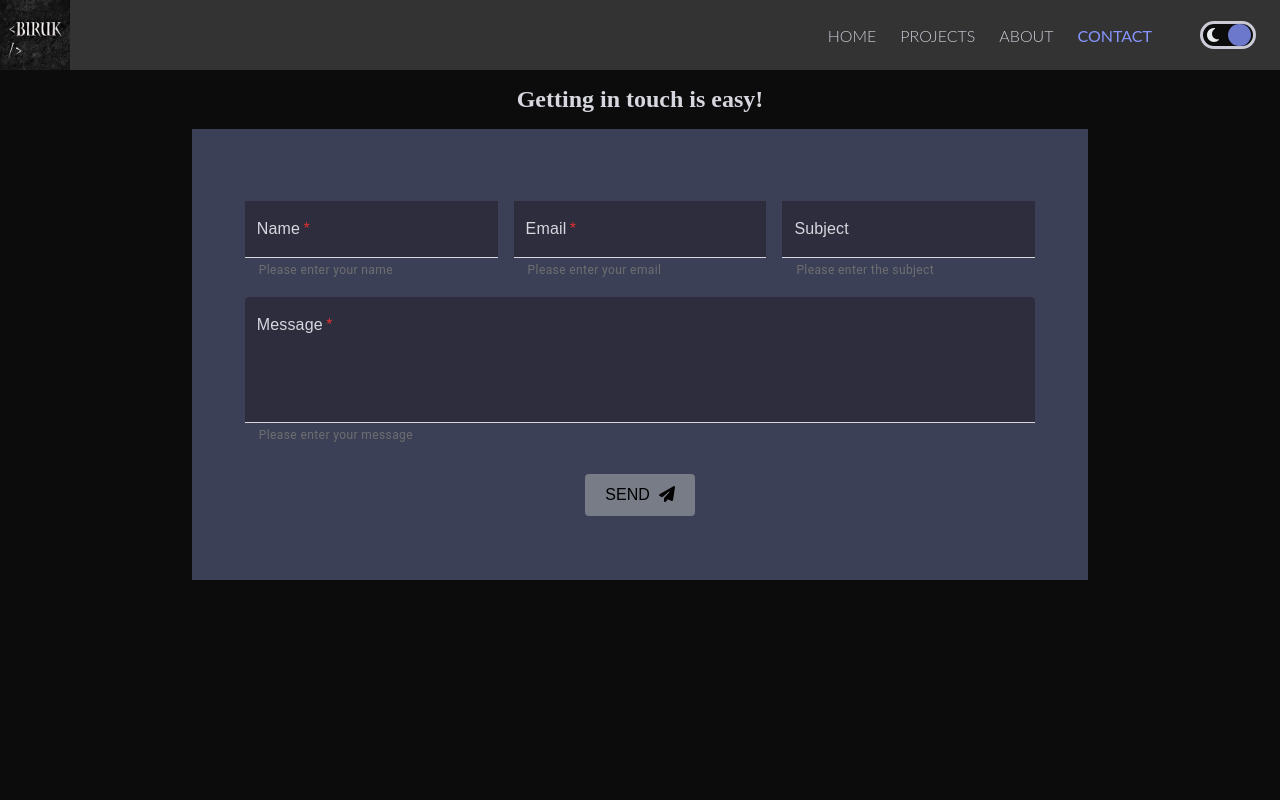
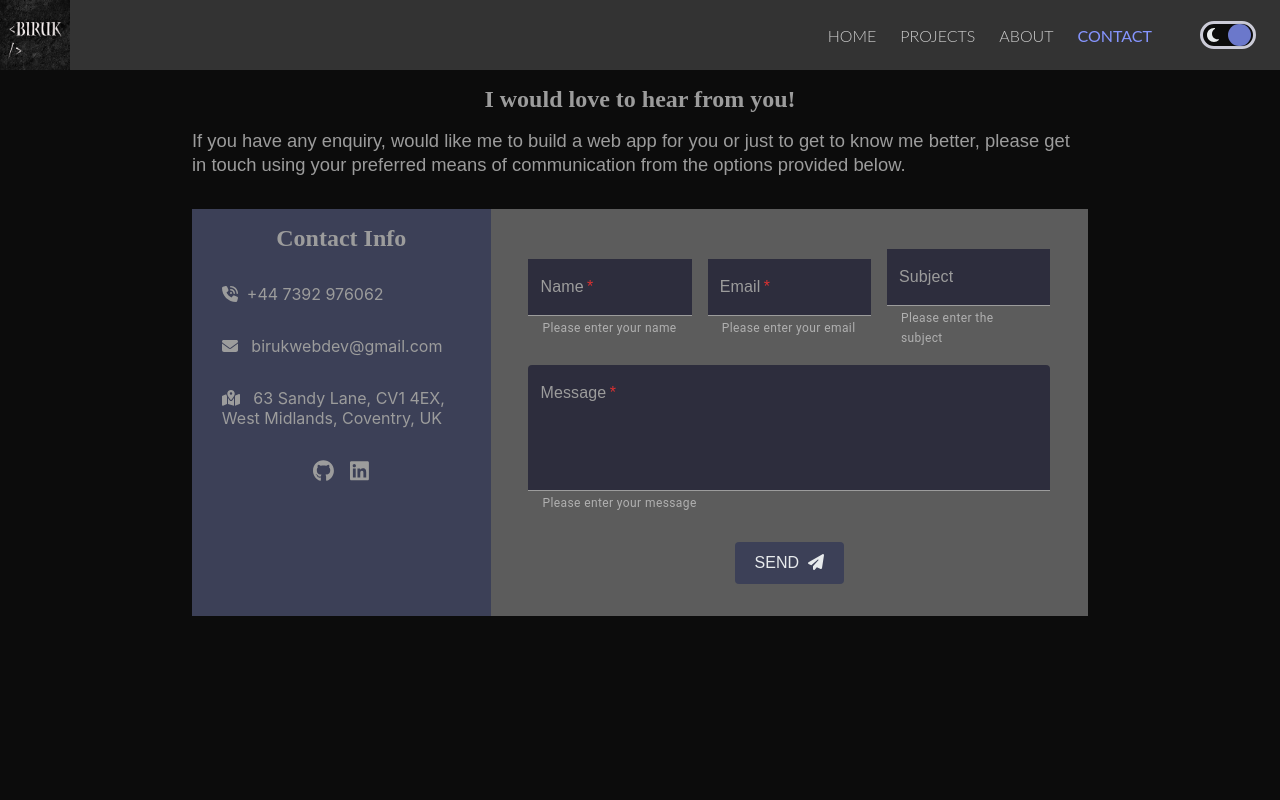
Before and after one commit to Know-Thyself/next-portfolio, a Next.js app: page /contact in a window 1280 px wide. Shown: the top 800 px of the page. Built offline with nearby package versions, Linux system fonts and the light colour scheme.

Commit message:
more contact options

```diff
--- a/pages/contact.js
+++ b/pages/contact.js
@@ -5,7 +5,13 @@ import Box from '@mui/material/Box'
 import Alert from '@mui/material/Alert'
 import TextField from '@mui/material/TextField'
 import { FontAwesomeIcon } from '@fortawesome/react-fontawesome'
-import { faPaperPlane } from '@fortawesome/free-solid-svg-icons'
+import {
+	faPaperPlane,
+	faPhoneVolume,
+	faEnvelope,
+	faMapLocationDot,
+} from '@fortawesome/free-solid-svg-icons'
+import { faGithub, faLinkedin } from '@fortawesome/free-brands-svg-icons'
 import { config } from '@fortawesome/fontawesome-svg-core'
 import '@fortawesome/fontawesome-svg-core/styles.css'
 config.autoAddCss = false
@@ -119,9 +125,54 @@ const Contact = () => {
 				<link rel='icon' href='/favicon.ico' />
 			</Head>
 			<main className={styles.main}>
-				<h1>Getting in touch is easy!</h1>
+				<h1>I would love to hear from you!</h1>
+				<p className={styles.subtext}>
+					If you have any enquiry, would like me to build a web app for you or
+					just to get to know me better, please get in touch using your
+					preferred means of communication from the options provided below.
+				</p>
 				<div className={styles.wrapper}>
-					{/* <img src='/images/contact.png' alt='' /> */}
+					<aside className={styles['contact-info']}>
+						<h1>Contact Info</h1>
+						<p>
+							<FontAwesomeIcon
+								icon={faPhoneVolume}
+								className={styles['fa-phone-volume']}
+							/>
+							&nbsp; +44 7392 976062
+						</p>
+						<p>
+							<FontAwesomeIcon icon={faEnvelope} /> &nbsp; birukwebdev@gmail.com
+						</p>
+						<p>
+							<FontAwesomeIcon icon={faMapLocationDot} /> &nbsp; 63 Sandy Lane,
+							CV1 4EX, West Midlands, Coventry, UK
+						</p>
+						<div className={styles.anchors}>
+							<a
+								href='https://github.com/Know-Thyself'
+								target='_blank'
+								rel='noreferrer'
+								className={styles.link}
+							>
+								<FontAwesomeIcon
+									icon={faGithub}
+									className={styles['fa-brand']}
+								/>
+							</a>
+							<a
+								href='https://www.linkedin.com/in/biruk-kebede-8b44b7209/'
+								target='_blank'
+								rel='noreferrer'
+								className={styles.link}
+							>
+								<FontAwesomeIcon
+									icon={faLinkedin}
+									className={styles['fa-brand']}
+								/>
+							</a>
+						</div>
+					</aside>
 					<ThemeProvider theme={theme}>
 						<Box
 							className={styles.box}
@@ -147,7 +198,7 @@ const Contact = () => {
 									error={errors.name}
 									helperText={
 										errors['name']
-											? 'Name is required - can not be empty'
+											? 'Name is required'
 											: 'Please enter your name'
 									}
 									InputProps={{ disableUnderline: true }}
--- a/styles/about.module.css
+++ b/styles/about.module.css
@@ -23,6 +23,10 @@
   color: var(--primary-text-color);
   /* margin: 2rem auto; */
 }
+
+/* .about-text-wrapper {
+  background-color: var(--primary-background);
+} */
 
 /* .about-page-wrapper * {
 	flex: 1;
--- a/styles/contact.module.css
+++ b/styles/contact.module.css
@@ -9,8 +9,6 @@
   padding-top: 70px;
   padding-bottom: 6rem;
   background-color: var(--primary-background);
-  /* background-color: var(--complementary-bg); */
-  /* background-color: #202019; */
   color: var(--primary-text-color);
 }
 
@@ -18,22 +16,61 @@
   font-family: var(--hero-banner-text);
   font-size: 1.5rem;
 }
+
 .wrapper {
   display: flex;
+  flex-direction: column-reverse;
 }
-.wrapper img {
+
+.contact-info {
   background-color: var(--complementary-bg);
-  background: var(--about-image-bg);
-  display: none;
+  display: flex;
+  flex-direction: column;
+  padding-bottom: 1rem;
 }
+
+.subtext {
+  width: 80%;
+  margin: auto;
+  margin-bottom: 2rem;
+  text-align: left;
+  font-family: 'Source Sans Pro',
+    sans-serif;
+  line-height: 1.5rem;
+  font-size: 1.15rem;
+}
+
+.contact-info h1 {
+  width: 100%;
+  margin: 1rem auto;
+}
+
+.contact-info p {
+  text-align: left;
+  margin-left: 1rem;
+  width: 80%;
+  margin: auto;
+}
+
+.anchors {
+  display: flex;
+  justify-content: center;
+  align-items: center;
+  gap: 1rem;
+  margin-top: 1rem;
+}
+
+.fa-brand {
+  font-size: 1.35rem;
+}
+
 .box {
   display: flex;
   flex-direction: column;
   align-items: center;
   width: 100%;
   margin: auto;
-  background-color: var(--header-background);
-  background-color: var(--complementary-bg);
+  background-color: var(--project-container-bg);
   padding: 2rem 0;
 }
 
@@ -54,10 +91,7 @@
 .textField input {
   color: var(--primary-text-color);
   border-bottom: 1px solid var(--primary-text-color);
-  background-color: var(--complementary-bg);
-  background-color: var(--project-container-bg);
   background-color: var(--buttons-hover-bg);
-  /* background-color: var(--header-background); */
   font-family: var(--primary-font-family);
 }
 
@@ -71,9 +105,8 @@
 }
 
 .send {
-  background-color: var(--buttons-bg-color);
-  /* background-color: var(--switch-button-bg); */
-  color: var(--buttons-color);
+  background-color: var(--complementary-bg);
+  color: var(--secondary-text-color);
   font-family: var(--primary-font-family);
   text-transform: uppercase;
   font-size: 1rem;
@@ -89,14 +122,10 @@
 
 .send:hover {
   background-color: var(--buttons-hover-bg);
-  /* background-color: var(--switch-button-bg);
-  background-color: var(--buttons-bg-color); */
-  color: var(--secondary-text-color);
 }
 
 .fa-paper-plane {
   font-size: 1rem;
-  /* color: var(--buttons-color); */
 }
 
 .error-alert {
@@ -104,33 +133,31 @@
   background-color: darkred;
 }
 
-/* @media screen and (min-width: 667px) {
-  .box {
-    width: 85%;
+@media screen and (min-width: 714px) {
+  .wrapper {
+    flex-direction: row;
   }
-} */
+
+  .contact-info p {
+    margin: 1rem auto;
+  }
+}
 
 @media screen and (min-width: 900px) {
-  /* .box {
-    width: 70%;
-  } */
-    .wrapper img {
-      display: block;
-      width: 450px;
+  .wrapper {
+    width: 80%;
+    margin: auto;
   }
-    /* .text-fields,
-    .message-wrapper {
-      flex-direction: row;
-      width: 90%;
-      justify-content: space-between;
-    } */
+
 }
 
 @media screen and (min-width: 1240px) {
-  .box {
-    padding: 4rem 0;
+
+  .wrapper,
+  .subtext {
     width: 70%;
   }
+
   .text-fields,
   .message-wrapper {
     flex-direction: row;
--- a/styles/globals.css
+++ b/styles/globals.css
@@ -66,14 +66,6 @@ font-family: 'Source Sans Pro', sans-serif;
 	--header-background: #333333;
 	--primary-background: #0c0c0c;
 	--project-container-bg: #5c5c5c;
-
-
-	--complementary-bg: #2F2F3D;
-	--complementary-bg: #2d3041;
-
-	--complementary-bg: #2d2d3d;
-	--complementary-bg: #444862;
-	--complementary-bg: #4C516D;
 	--complementary-bg: #3c4057;
 	--home-background: url('/images/background-home-desktop.jpg');
 	--about-image-bg: url('/images/background-destination-desktop.jpg');
@@ -85,15 +77,15 @@ font-family: 'Source Sans Pro', sans-serif;
 	--buttons-bg-color: #777c87;
 	--buttons-hover-bg: #2d2d3d;
 	--buttons-color: black;
-
 	--secondary-font-family: 'Lato',
 		sans-serif;
 	--primary-text-color: #D7D7DF;
+	--primary-text-color: #9C9C9C;
 	--secondary-font-weight: 100;
 	--secondary-text-color: #E8EBED;
 	--active-nav-link: #8695FE;
-	--nav-links-color: #CBCBD7;
-	--helper-text-color: #6e6e70;
+	--nav-links-color: #CCCCCC;
+	--helper-text-color: #B0B0B0;
 	--nav-links-font-weight: 300;
 	--active-nav-link-font-weight: 400;
 	/* --radio-btn-bg: #191920; */
```
Also changed, not shown: pages/about.js (+10 -17 lines). Lines whose indentation alone changed are shown as unchanged.
